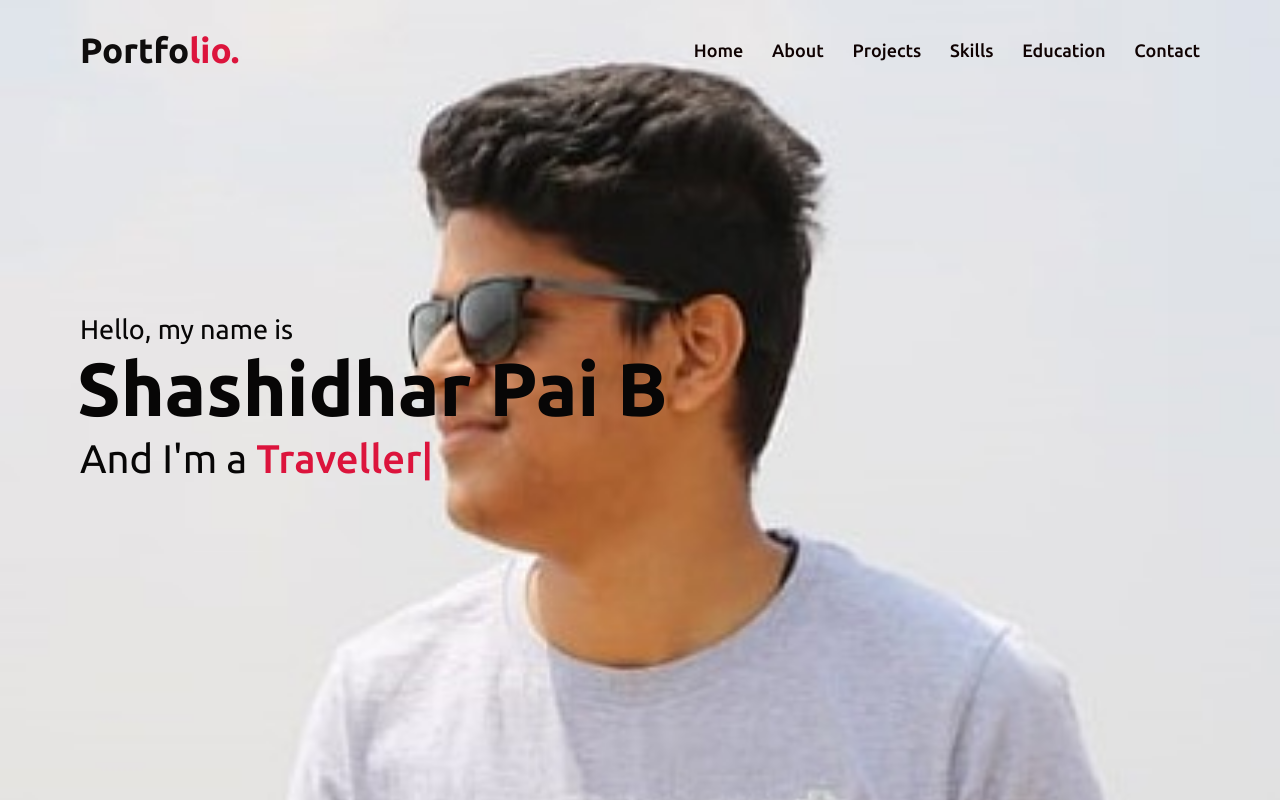
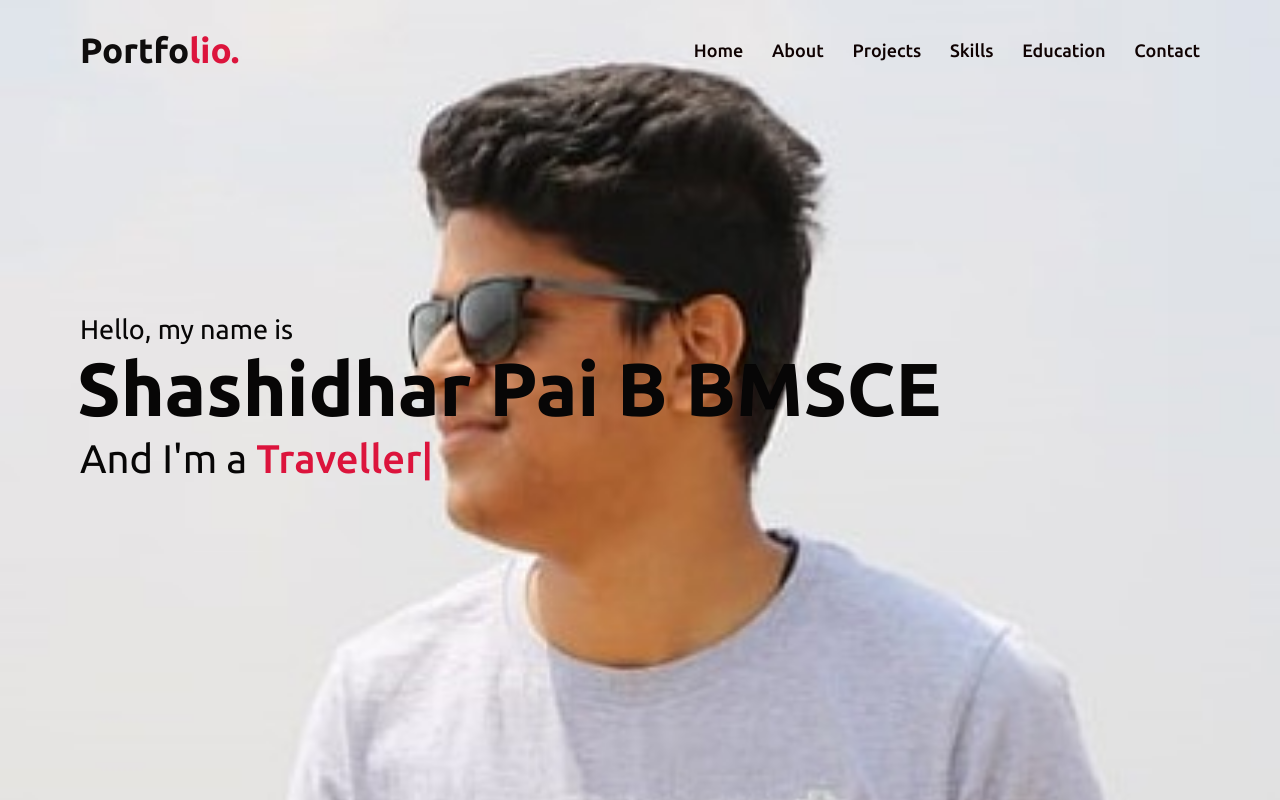
Before and after one commit to Shashipai/shashidhar, a plain HTML site: page index.html in a window 1280 px wide. Shown: the top 800 px of the page. Drawn offline with nearby package versions, Linux system fonts and the light colour scheme.

Commit message:
Update index.html

```diff
--- a/index.html
+++ b/index.html
@@ -40,7 +40,7 @@
         <div class="max-width">
             <div class="home-content">
                 <div class="text-1">Hello, my name is</div>
-                <div class="text-2">Shashidhar Pai B</div>
+                <div class="text-2">Shashidhar Pai B BMSCE</div>
                 <div class="text-3">And I'm a <span class="typing"></span></div>
             </div>
         </div>
```
